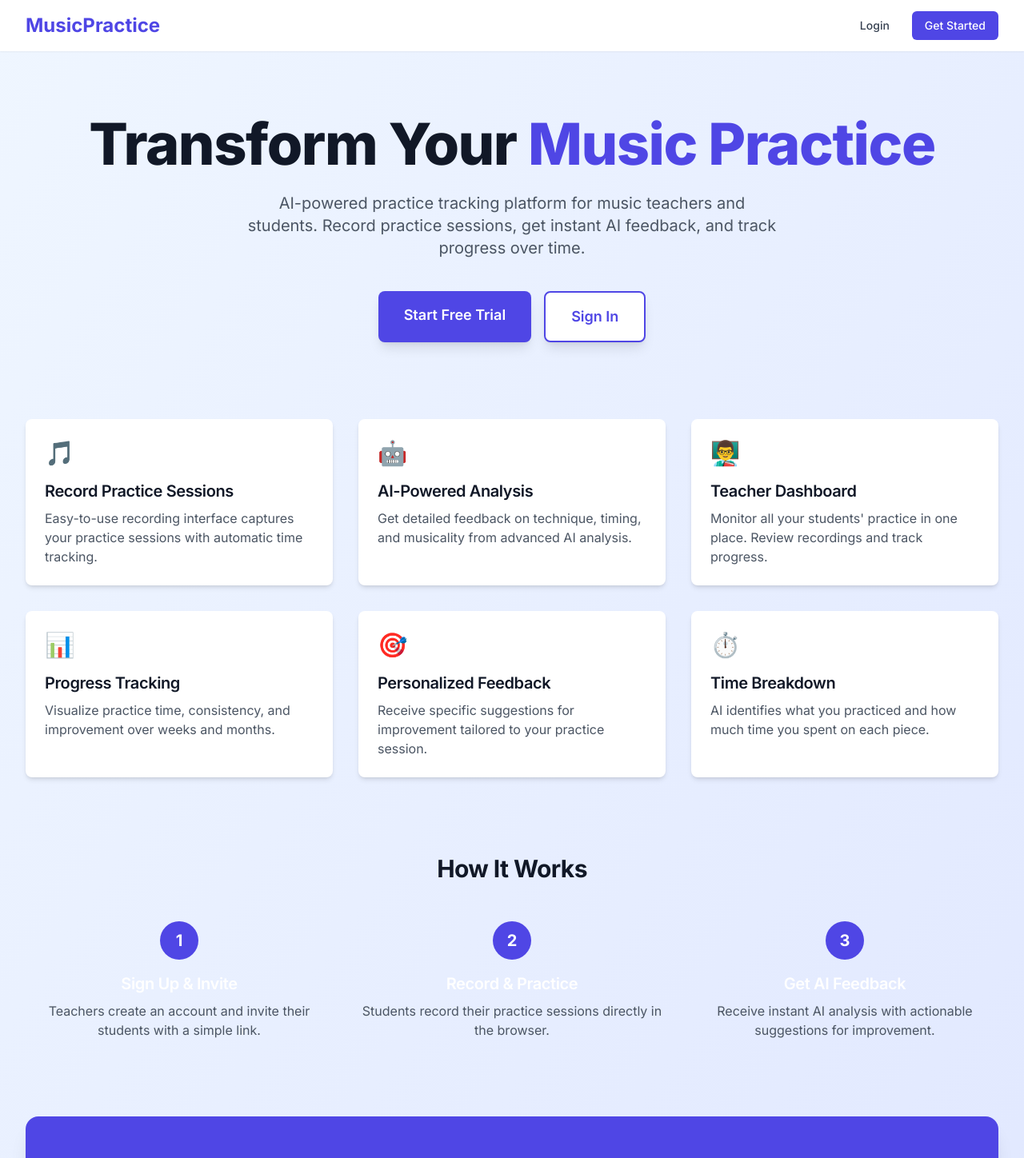
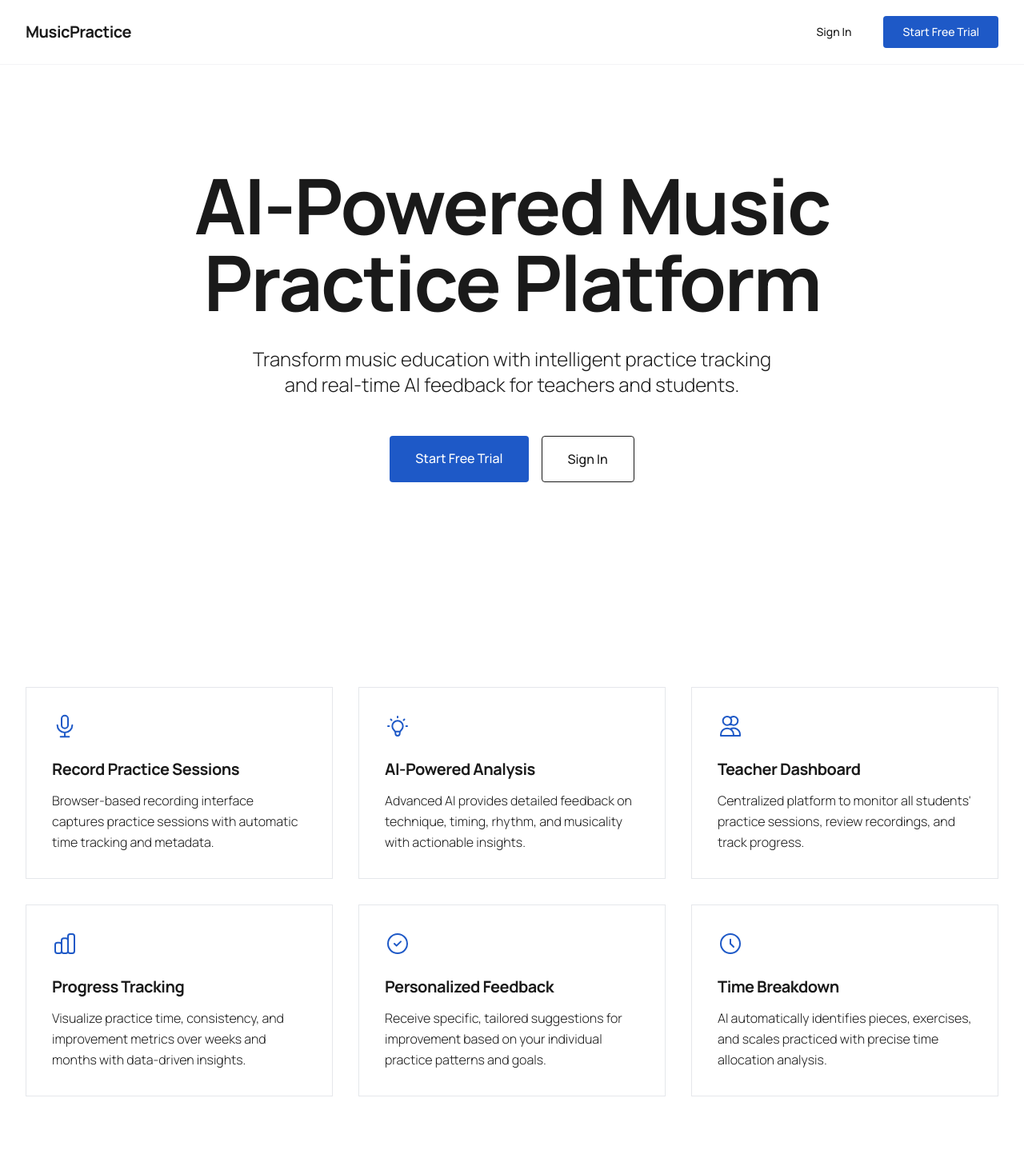
Before and after one commit to amandasff/Aria, a Next.js app: page / in a window 1280 px wide. Shown: the top 1448 px of the page at 80% size. Built offline with nearby package versions, Linux system fonts and the light colour scheme.

Commit message:
Redesign landing page with luxury minimalist aesthetic inspired by Anthropic/OpenAI - white background, deep black text, sapphire blue accent, Manrope font, generous spacing

```diff
--- a/src/app/globals.css
+++ b/src/app/globals.css
@@ -2,31 +2,31 @@
 @tailwind components;
 @tailwind utilities;
 
-@import url('https://fonts.googleapis.com/css2?family=Inter:wght@300;400;500;600;700;800&display=swap');
+@import url('https://fonts.googleapis.com/css2?family=Manrope:wght@300;400;500;600;700;800&display=swap');
 
 :root {
-  --foreground-rgb: 255, 255, 255;
-  --background-start-rgb: 10, 10, 15;
-  --background-end-rgb: 15, 15, 25;
-  --primary: #7C3AED;
-  --primary-dark: #6D28D9;
+  --foreground-rgb: 26, 26, 26;
+  --background-rgb: 255, 255, 255;
+  --primary: #1E59C7;
+  --primary-dark: #1a4ba8;
   --secondary: #3B82F6;
-  --accent: #8B5CF6;
-  --surface: #1A1A24;
-  --surface-light: #2D2D3A;
+  --accent: #1E59C7;
+  --surface: #FFFFFF;
+  --surface-light: #F9FAFB;
 }
 
 body {
   color: rgb(var(--foreground-rgb));
-  background: linear-gradient(135deg, rgb(var(--background-start-rgb)) 0%, rgb(var(--background-end-rgb)) 100%);
-  font-family: 'Inter', -apple-system, BlinkMacSystemFont, 'Segoe UI', sans-serif;
+  background: rgb(var(--background-rgb));
+  font-family: 'Manrope', -apple-system, BlinkMacSystemFont, 'Segoe UI', sans-serif;
   -webkit-font-smoothing: antialiased;
   -moz-osx-font-smoothing: grayscale;
 }
 
 h1, h2, h3, h4, h5, h6 {
   font-weight: 700;
-  letter-spacing: -0.02em;
+  letter-spacing: -0.03em;
+  color: #1A1A1A;
 }
 
 /* Modern input styles */
--- a/src/app/layout.tsx
+++ b/src/app/layout.tsx
@@ -1,8 +1,8 @@
 import type { Metadata } from 'next'
-import { Inter } from 'next/font/google'
+import { Manrope } from 'next/font/google'
 import './globals.css'
 
-const inter = Inter({ subsets: ['latin'] })
+const manrope = Manrope({ subsets: ['latin'] })
 
 export const metadata: Metadata = {
   title: 'Music Practice Platform - AI-Powered Practice Tracking',
@@ -16,7 +16,7 @@ export default function RootLayout({
 }) {
   return (
     <html lang="en">
-      <body className={inter.className}>{children}</body>
+      <body className={manrope.className}>{children}</body>
     </html>
   )
 }
--- a/src/app/page.tsx
+++ b/src/app/page.tsx
@@ -2,26 +2,26 @@ import Link from 'next/link'
 
 export default function Home() {
   return (
-    <div className="min-h-screen bg-gradient-to-br from-blue-50 to-indigo-100">
+    <div className="min-h-screen bg-white">
       {/* Navigation */}
-      <nav className="bg-white shadow-sm">
-        <div className="max-w-7xl mx-auto px-4 sm:px-6 lg:px-8">
-          <div className="flex justify-between h-16 items-center">
+      <nav className="bg-white border-b border-gray-100">
+        <div className="max-w-7xl mx-auto px-6 lg:px-8">
+          <div className="flex justify-between h-20 items-center">
             <div className="flex items-center">
-              <span className="text-2xl font-bold text-indigo-600">MusicPractice</span>
+              <span className="text-xl font-bold text-[#1A1A1A] tracking-tight">MusicPractice</span>
             </div>
-            <div className="flex gap-4">
+            <div className="flex gap-6 items-center">
               <Link
                 href="/login"
-                className="text-gray-700 hover:text-indigo-600 px-3 py-2 rounded-md text-sm font-medium"
+                className="text-[#1A1A1A] hover:text-[#1E59C7] px-4 py-2 text-sm font-medium transition-colors"
               >
-                Login
+                Sign In
               </Link>
               <Link
                 href="/signup"
-                className="bg-indigo-600 text-white hover:bg-indigo-700 px-4 py-2 rounded-md text-sm font-medium"
+                className="bg-[#1E59C7] text-white hover:bg-[#1a4ba8] px-6 py-2.5 rounded text-sm font-medium transition-colors"
               >
-                Get Started
+                Start Free Trial
               </Link>
             </div>
           </div>
@@ -29,152 +29,186 @@ export default function Home() {
       </nav>
 
       {/* Hero Section */}
-      <div className="max-w-7xl mx-auto px-4 sm:px-6 lg:px-8 py-20">
-        <div className="text-center">
-          <h1 className="text-5xl font-extrabold text-gray-900 sm:text-6xl md:text-7xl">
-            Transform Your
-            <span className="text-indigo-600"> Music Practice</span>
+      <section className="max-w-7xl mx-auto px-6 lg:px-8 pt-32 pb-40">
+        <div className="text-center max-w-4xl mx-auto">
+          <h1 className="text-6xl md:text-7xl lg:text-8xl font-bold text-[#1A1A1A] tracking-tight leading-none mb-8">
+            AI-Powered Music
+            <br />
+            Practice Platform
           </h1>
-          <p className="mt-6 max-w-2xl mx-auto text-xl text-gray-600">
-            AI-powered practice tracking platform for music teachers and students.
-            Record practice sessions, get instant AI feedback, and track progress over time.
+          <p className="text-xl md:text-2xl text-[#1A1A1A] font-light mb-12 max-w-2xl mx-auto leading-relaxed">
+            Transform music education with intelligent practice tracking and real-time AI feedback for teachers and students.
           </p>
-          <div className="mt-10 flex justify-center gap-4">
+          <div className="flex justify-center gap-4">
             <Link
               href="/signup"
-              className="bg-indigo-600 text-white px-8 py-4 rounded-lg text-lg font-semibold hover:bg-indigo-700 shadow-lg transition-all"
+              className="bg-[#1E59C7] text-white px-8 py-4 rounded text-base font-medium hover:bg-[#1a4ba8] transition-colors"
             >
               Start Free Trial
             </Link>
             <Link
               href="/login"
-              className="bg-white text-indigo-600 px-8 py-4 rounded-lg text-lg font-semibold hover:bg-gray-50 shadow-lg border-2 border-indigo-600 transition-all"
+              className="border border-[#1A1A1A] text-[#1A1A1A] px-8 py-4 rounded text-base font-medium hover:bg-[#1A1A1A] hover:text-white transition-colors"
             >
               Sign In
             </Link>
           </div>
         </div>
+      </section>
 
-        {/* Features */}
-        <div className="mt-24 grid grid-cols-1 gap-8 sm:grid-cols-2 lg:grid-cols-3">
-          <div className="bg-white rounded-lg shadow-md p-6">
-            <div className="text-3xl mb-4">🎵</div>
-            <h3 className="text-xl font-semibold text-gray-900 mb-2">
+      {/* Features Section */}
+      <section className="max-w-7xl mx-auto px-6 lg:px-8 py-24">
+        <div className="grid grid-cols-1 md:grid-cols-2 lg:grid-cols-3 gap-8">
+          {/* Feature Card 1 */}
+          <div className="border border-gray-200 bg-white p-8 hover:border-[#1E59C7] transition-colors">
+            <div className="mb-6">
+              <svg className="w-8 h-8 text-[#1E59C7]" fill="none" stroke="currentColor" viewBox="0 0 24 24">
+                <path strokeLinecap="round" strokeLinejoin="round" strokeWidth={1.5} d="M19 11a7 7 0 01-7 7m0 0a7 7 0 01-7-7m7 7v4m0 0H8m4 0h4m-4-8a3 3 0 01-3-3V5a3 3 0 116 0v6a3 3 0 01-3 3z" />
+              </svg>
+            </div>
+            <h3 className="text-xl font-bold text-[#1A1A1A] mb-3 tracking-tight">
               Record Practice Sessions
             </h3>
-            <p className="text-gray-600">
-              Easy-to-use recording interface captures your practice sessions with automatic time tracking.
+            <p className="text-[#1A1A1A] font-light leading-relaxed">
+              Browser-based recording interface captures practice sessions with automatic time tracking and metadata.
             </p>
           </div>
 
-          <div className="bg-white rounded-lg shadow-md p-6">
-            <div className="text-3xl mb-4">🤖</div>
-            <h3 className="text-xl font-semibold text-gray-900 mb-2">
+          {/* Feature Card 2 */}
+          <div className="border border-gray-200 bg-white p-8 hover:border-[#1E59C7] transition-colors">
+            <div className="mb-6">
+              <svg className="w-8 h-8 text-[#1E59C7]" fill="none" stroke="currentColor" viewBox="0 0 24 24">
+                <path strokeLinecap="round" strokeLinejoin="round" strokeWidth={1.5} d="M9.663 17h4.673M12 3v1m6.364 1.636l-.707.707M21 12h-1M4 12H3m3.343-5.657l-.707-.707m2.828 9.9a5 5 0 117.072 0l-.548.547A3.374 3.374 0 0014 18.469V19a2 2 0 11-4 0v-.531c0-.895-.356-1.754-.988-2.386l-.548-.547z" />
+              </svg>
+            </div>
+            <h3 className="text-xl font-bold text-[#1A1A1A] mb-3 tracking-tight">
               AI-Powered Analysis
             </h3>
-            <p className="text-gray-600">
-              Get detailed feedback on technique, timing, and musicality from advanced AI analysis.
+            <p className="text-[#1A1A1A] font-light leading-relaxed">
+              Advanced AI provides detailed feedback on technique, timing, rhythm, and musicality with actionable insights.
             </p>
           </div>
 
-          <div className="bg-white rounded-lg shadow-md p-6">
-            <div className="text-3xl mb-4">👨‍🏫</div>
-            <h3 className="text-xl font-semibold text-gray-900 mb-2">
+          {/* Feature Card 3 */}
+          <div className="border border-gray-200 bg-white p-8 hover:border-[#1E59C7] transition-colors">
+            <div className="mb-6">
+              <svg className="w-8 h-8 text-[#1E59C7]" fill="none" stroke="currentColor" viewBox="0 0 24 24">
+                <path strokeLinecap="round" strokeLinejoin="round" strokeWidth={1.5} d="M12 4.354a4 4 0 110 5.292M15 21H3v-1a6 6 0 0112 0v1zm0 0h6v-1a6 6 0 00-9-5.197M13 7a4 4 0 11-8 0 4 4 0 018 0z" />
+              </svg>
+            </div>
+            <h3 className="text-xl font-bold text-[#1A1A1A] mb-3 tracking-tight">
               Teacher Dashboard
             </h3>
-            <p className="text-gray-600">
-              Monitor all your students' practice in one place. Review recordings and track progress.
+            <p className="text-[#1A1A1A] font-light leading-relaxed">
+              Centralized platform to monitor all students' practice sessions, review recordings, and track progress.
             </p>
           </div>
 
-          <div className="bg-white rounded-lg shadow-md p-6">
-            <div className="text-3xl mb-4">📊</div>
-            <h3 className="text-xl font-semibold text-gray-900 mb-2">
+          {/* Feature Card 4 */}
+          <div className="border border-gray-200 bg-white p-8 hover:border-[#1E59C7] transition-colors">
+            <div className="mb-6">
+              <svg className="w-8 h-8 text-[#1E59C7]" fill="none" stroke="currentColor" viewBox="0 0 24 24">
+                <path strokeLinecap="round" strokeLinejoin="round" strokeWidth={1.5} d="M9 19v-6a2 2 0 00-2-2H5a2 2 0 00-2 2v6a2 2 0 002 2h2a2 2 0 002-2zm0 0V9a2 2 0 012-2h2a2 2 0 012 2v10m-6 0a2 2 0 002 2h2a2 2 0 002-2m0 0V5a2 2 0 012-2h2a2 2 0 012 2v14a2 2 0 01-2 2h-2a2 2 0 01-2-2z" />
+              </svg>
+            </div>
+            <h3 className="text-xl font-bold text-[#1A1A1A] mb-3 tracking-tight">
               Progress Tracking
             </h3>
-            <p className="text-gray-600">
-              Visualize practice time, consistency, and improvement over weeks and months.
+            <p className="text-[#1A1A1A] font-light leading-relaxed">
+              Visualize practice time, consistency, and improvement metrics over weeks and months with data-driven insights.
             </p>
           </div>
 
-          <div className="bg-white rounded-lg shadow-md p-6">
-            <div className="text-3xl mb-4">🎯</div>
-            <h3 className="text-xl font-semibold text-gray-900 mb-2">
+          {/* Feature Card 5 */}
+          <div className="border border-gray-200 bg-white p-8 hover:border-[#1E59C7] transition-colors">
+            <div className="mb-6">
+              <svg className="w-8 h-8 text-[#1E59C7]" fill="none" stroke="currentColor" viewBox="0 0 24 24">
+                <path strokeLinecap="round" strokeLinejoin="round" strokeWidth={1.5} d="M9 12l2 2 4-4m6 2a9 9 0 11-18 0 9 9 0 0118 0z" />
+              </svg>
+            </div>
+            <h3 className="text-xl font-bold text-[#1A1A1A] mb-3 tracking-tight">
               Personalized Feedback
             </h3>
-            <p className="text-gray-600">
-              Receive specific suggestions for improvement tailored to your practice session.
+            <p className="text-[#1A1A1A] font-light leading-relaxed">
+              Receive specific, tailored suggestions for improvement based on your individual practice patterns and goals.
             </p>
           </div>
 
-          <div className="bg-white rounded-lg shadow-md p-6">
-            <div className="text-3xl mb-4">⏱️</div>
-            <h3 className="text-xl font-semibold text-gray-900 mb-2">
+          {/* Feature Card 6 */}
+          <div className="border border-gray-200 bg-white p-8 hover:border-[#1E59C7] transition-colors">
+            <div className="mb-6">
+              <svg className="w-8 h-8 text-[#1E59C7]" fill="none" stroke="currentColor" viewBox="0 0 24 24">
+                <path strokeLinecap="round" strokeLinejoin="round" strokeWidth={1.5} d="M12 8v4l3 3m6-3a9 9 0 11-18 0 9 9 0 0118 0z" />
+              </svg>
+            </div>
+            <h3 className="text-xl font-bold text-[#1A1A1A] mb-3 tracking-tight">
               Time Breakdown
             </h3>
-            <p className="text-gray-600">
-              AI identifies what you practiced and how much time you spent on each piece.
+            <p className="text-[#1A1A1A] font-light leading-relaxed">
+              AI automatically identifies pieces, exercises, and scales practiced with precise time allocation analysis.
             </p>
           </div>
         </div>
+      </section>
 
-        {/* How It Works */}
-        <div className="mt-24">
-          <h2 className="text-3xl font-bold text-center text-gray-900 mb-12">
+      {/* How It Works Section */}
+      <section className="max-w-7xl mx-auto px-6 lg:px-8 py-24">
+        <h2 className="text-4xl md:text-5xl font-bold text-[#1A1A1A] text-center mb-20 tracking-tight">
           How It Works
         </h2>
-          <div className="grid grid-cols-1 md:grid-cols-3 gap-8">
+        <div className="grid grid-cols-1 md:grid-cols-3 gap-16 max-w-5xl mx-auto">
           <div className="text-center">
-              <div className="bg-indigo-600 text-white w-12 h-12 rounded-full flex items-center justify-center text-xl font-bold mx-auto mb-4">
-                1
+            <div className="w-16 h-16 border-2 border-[#1E59C7] rounded-full flex items-center justify-center mx-auto mb-6">
+              <span className="text-2xl font-bold text-[#1E59C7]">1</span>
             </div>
-              <h3 className="text-xl font-semibold mb-2">Sign Up & Invite</h3>
-              <p className="text-gray-600">
-                Teachers create an account and invite their students with a simple link.
+            <h3 className="text-xl font-bold text-[#1A1A1A] mb-4 tracking-tight">Sign Up & Invite</h3>
+            <p className="text-[#1A1A1A] font-light leading-relaxed">
+              Teachers create an account and invite students with a secure, personalized invitation link.
             </p>
           </div>
           <div className="text-center">
-              <div className="bg-indigo-600 text-white w-12 h-12 rounded-full flex items-center justify-center text-xl font-bold mx-auto mb-4">
-                2
+            <div className="w-16 h-16 border-2 border-[#1E59C7] rounded-full flex items-center justify-center mx-auto mb-6">
+              <span className="text-2xl font-bold text-[#1E59C7]">2</span>
             </div>
-              <h3 className="text-xl font-semibold mb-2">Record & Practice</h3>
-              <p className="text-gray-600">
-                Students record their practice sessions directly in the browser.
+            <h3 className="text-xl font-bold text-[#1A1A1A] mb-4 tracking-tight">Record & Practice</h3>
+            <p className="text-[#1A1A1A] font-light leading-relaxed">
+              Students record practice sessions directly in the browser with one-click audio capture.
             </p>
           </div>
           <div className="text-center">
-              <div className="bg-indigo-600 text-white w-12 h-12 rounded-full flex items-center justify-center text-xl font-bold mx-auto mb-4">
-                3
+            <div className="w-16 h-16 border-2 border-[#1E59C7] rounded-full flex items-center justify-center mx-auto mb-6">
+              <span className="text-2xl font-bold text-[#1E59C7]">3</span>
             </div>
-              <h3 className="text-xl font-semibold mb-2">Get AI Feedback</h3>
-              <p className="text-gray-600">
-                Receive instant AI analysis with actionable suggestions for improvement.
+            <h3 className="text-xl font-bold text-[#1A1A1A] mb-4 tracking-tight">Get AI Feedback</h3>
+            <p className="text-[#1A1A1A] font-light leading-relaxed">
+              Receive instant AI analysis with detailed feedback and actionable suggestions for improvement.
             </p>
           </div>
         </div>
-        </div>
+      </section>
 
-        {/* CTA */}
-        <div className="mt-24 bg-indigo-600 rounded-2xl shadow-xl p-12 text-center">
-          <h2 className="text-3xl font-bold text-white mb-4">
-            Ready to Improve Your Practice?
+      {/* Final CTA Section */}
+      <section className="max-w-7xl mx-auto px-6 lg:px-8 py-32">
+        <div className="text-center max-w-3xl mx-auto">
+          <h2 className="text-5xl md:text-6xl font-bold text-[#1A1A1A] mb-8 tracking-tight">
+            Ready to Transform Music Practice?
           </h2>
-          <p className="text-indigo-100 text-lg mb-8">
-            Join hundreds of teachers and students already using AI to level up their music practice.
+          <p className="text-xl md:text-2xl text-[#1A1A1A] font-light mb-12 leading-relaxed">
+            Join educators and students using AI to elevate their music practice and achieve measurable improvement.
           </p>
           <Link
             href="/signup"
-            className="bg-white text-indigo-600 px-8 py-4 rounded-lg text-lg font-semibold hover:bg-gray-100 shadow-lg inline-block"
+            className="bg-[#1E59C7] text-white px-10 py-5 rounded text-lg font-medium hover:bg-[#1a4ba8] transition-colors inline-block"
           >
-            Get Started Free
+            Start Free Trial
           </Link>
         </div>
-      </div>
+      </section>
 
       {/* Footer */}
-      <footer className="bg-white mt-24">
-        <div className="max-w-7xl mx-auto px-4 sm:px-6 lg:px-8 py-8">
-          <p className="text-center text-gray-500">
+      <footer className="border-t border-gray-100 mt-24">
+        <div className="max-w-7xl mx-auto px-6 lg:px-8 py-12">
+          <p className="text-center text-[#1A1A1A] font-light text-sm">
             &copy; 2024 MusicPractice Platform. Built for YC Application.
           </p>
         </div>
```
Lines whose indentation alone changed are shown as unchanged.
